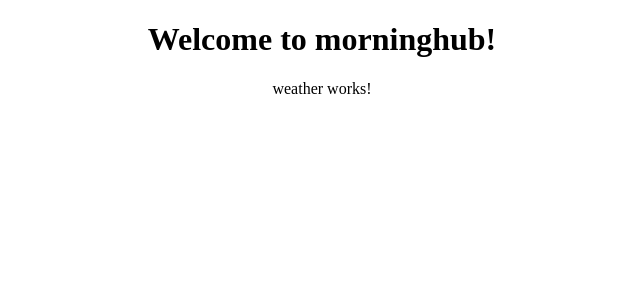
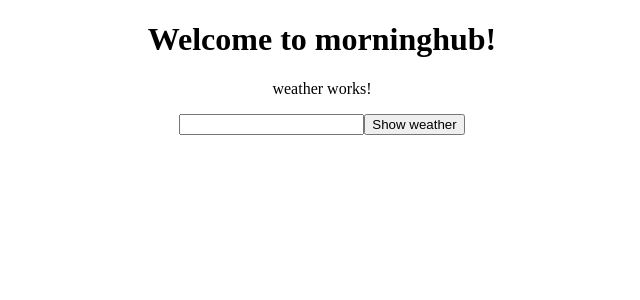
Before and after one commit to Dim6M/morning-hub, an Angular app: page /weather in a window 1280 px wide. Shown: the top 300 px of the page, without its empty margins (318-958 px from the left). Built offline with nearby package versions, Linux system fonts and the light colour scheme; no server answers.

Commit message:
code improvement

```diff
--- a/src/app/app.module.ts
+++ b/src/app/app.module.ts
@@ -1,6 +1,7 @@
 import { BrowserModule } from '@angular/platform-browser';
 import { NgModule } from '@angular/core';
 import { HttpClientModule } from "@angular/common/http";
+import { FormsModule } from "@angular/forms";
 
 import { AppRoutingModule } from './app-routing.module';
 import { AppComponent } from './app.component';
@@ -14,7 +15,8 @@ import { WeatherComponent } from './weather/weather.component';
   imports: [
     BrowserModule,
     AppRoutingModule,
-    HttpClientModule
+    HttpClientModule,
+    FormsModule
   ],
   providers: [],
   bootstrap: [AppComponent]
--- a/src/app/weather/weather.component.html
+++ b/src/app/weather/weather.component.html
@@ -1,7 +1,9 @@
 <p>weather works!</p>
+<input [(ngModel)] = "location" (ngModelChange)="location=$event">
+<button (click)="displayWeather(location)">Show weather</button>
 <div *ngIf="currentWeather">
     <p>{{currentWeather.name}}</p>
-    <p>{{currentWeather.main?.temp}}</p>
+    <p>{{currentWeather.main?.temp | number:'1.0-0'}}</p>
     <div *ngIf="currentWeather.weather">
         <p>{{currentWeather.weather[0].main}}</p>
     </div>
--- a/src/app/weather/weather.component.ts
+++ b/src/app/weather/weather.component.ts
@@ -9,21 +9,21 @@ import { WeatherService } from './weather.service';
 export class WeatherComponent implements OnInit {
 
   currentWeather: any;
+  location: string;
 
   constructor(private weatherService: WeatherService) {
-    this.displayWeather();
   }
 
   ngOnInit() {
   }
 
-  displayWeather(){
+  displayWeather(location: string) {
     this.currentWeather = {};
-    this.weatherService.getCurrentWeather("Paris").subscribe((res: any) => {
-      this.currentWeather = res;
+    this.weatherService.getCurrentWeather(location)
+      .subscribe((res: any) => {
+        this.currentWeather = res;
     });
   }
 
 
-
 }
--- a/src/app/weather/weather.service.ts
+++ b/src/app/weather/weather.service.ts
@@ -1,14 +1,20 @@
 import { Injectable } from '@angular/core';
 import { HttpClient } from "@angular/common/http";
+import { environment } from "../../environments/environment";
+
+const API_URL = environment.apiUrl;
 
 @Injectable({
   providedIn: 'root'
 })
 export class WeatherService {
 
+
   constructor(private http: HttpClient) { }
 
   getCurrentWeather(location: string) {
-    return this.http.get(`http://api.openweathermap.org/data/2.5/weather?q=${location}&units=metric&appid=7427b028cf8c2d818dc843e074039a4a`)
+    return this.http.get(API_URL + `weather?q=${location}&units=metric&appid=7427b028cf8c2d818dc843e074039a4a`);
   }
+
+
 }
--- a/src/environments/environment.prod.ts
+++ b/src/environments/environment.prod.ts
@@ -1,3 +1,6 @@
 export const environment = {
-  production: true
+  production: true,
+
+  //openweathermap api url
+  apiUrl: 'http://api.openweathermap.org/data/2.5/'
 };
--- a/src/environments/environment.ts
+++ b/src/environments/environment.ts
@@ -3,7 +3,10 @@
 // The list of file replacements can be found in `angular.json`.
 
 export const environment = {
-  production: false
+  production: false,
+
+  //openweathermap api url
+  apiUrl: 'http://api.openweathermap.org/data/2.5/'
 };
 
 /*
```
